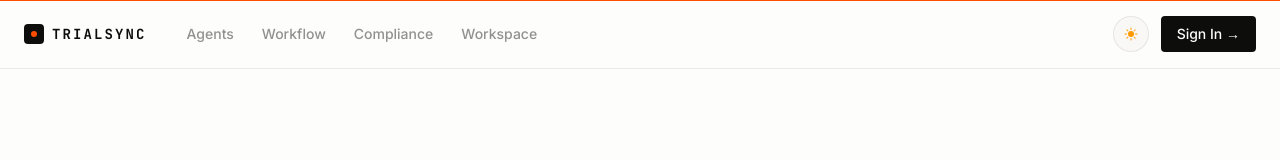
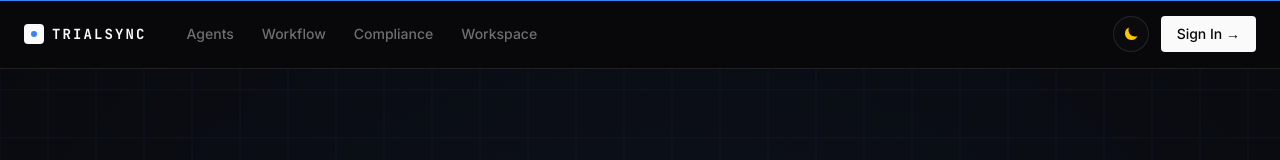
Before and after one commit to r0c0y/TrialSync, a Next.js app: page / in a window 1280 px wide. Shown: the top 160 px of the page. Built offline with nearby package versions, Linux system fonts and the light colour scheme; no server answers.

Commit message:
Revert to dark mode as default

```diff
--- a/src/components/ThemeInit.tsx
+++ b/src/components/ThemeInit.tsx
@@ -5,7 +5,7 @@ import { useEffect } from 'react';
 export default function ThemeInit() {
   useEffect(() => {
     const stored = localStorage.getItem('trialsync-theme');
-    const preferDark = stored ? stored === 'dark' : false;
+    const preferDark = stored ? stored === 'dark' : true;
     document.documentElement.classList.toggle('dark', preferDark);
   }, []);
   return null;
--- a/src/components/ThemeToggle.tsx
+++ b/src/components/ThemeToggle.tsx
@@ -3,11 +3,11 @@
 import { useEffect, useState } from 'react';
 
 export default function ThemeToggle({ className = '' }: { className?: string }) {
-  const [dark, setDark] = useState(false);
+  const [dark, setDark] = useState(true);
 
   useEffect(() => {
     const stored = localStorage.getItem('trialsync-theme');
-    const preferDark = stored ? stored === 'dark' : false;
+    const preferDark = stored ? stored === 'dark' : true;
     setDark(preferDark);
     document.documentElement.classList.toggle('dark', preferDark);
   }, []);
```
